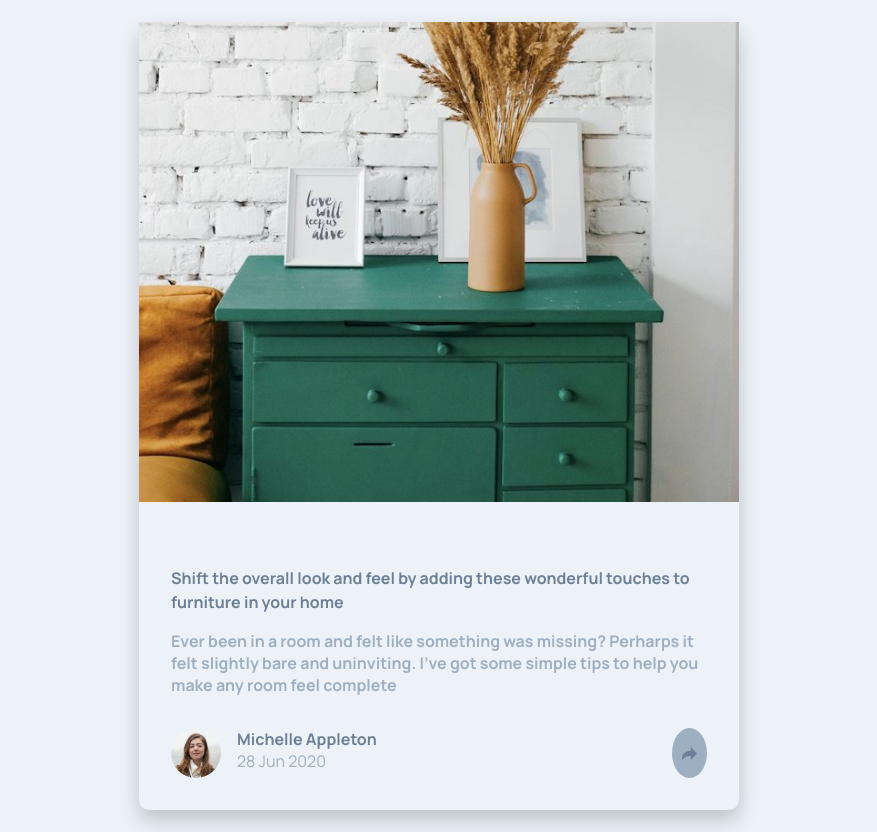
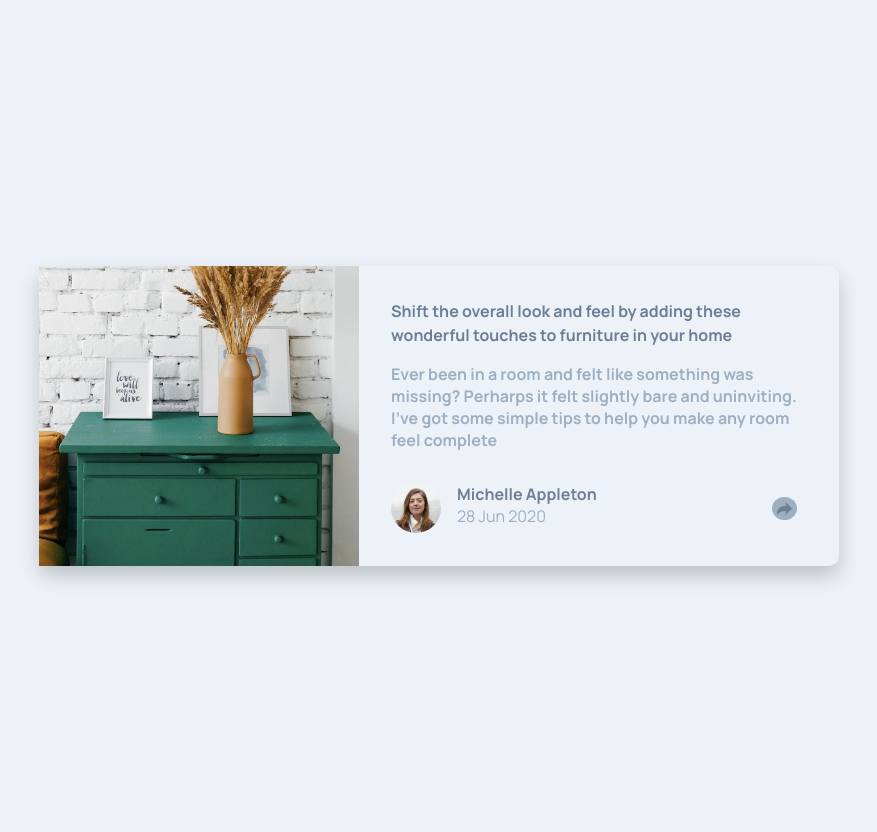
Before and after one commit to DhirtyHefty/Article-Preview, a plain HTML site: page index.html in a window 1280 px wide. Shown: the whole page, without its empty margins (201-1078 px from the left). Drawn offline with Linux system fonts and the light colour scheme.

Commit message:
updated html and css. added desktop

```diff
--- a/index.html
+++ b/index.html
@@ -8,9 +8,12 @@
 </head>
 <body>
     <main class="main-container">
+        <section class="image-section">
             <figure>
                 <img class="hero-img" src="images/drawers.jpg" alt=" drawer image">
             </figure>
+        </section>
+
 
         <section class="second-section">
                 <p class="first-paragraph">
@@ -21,12 +24,13 @@
                 </p>
 
                 <div class="profile-section">
-                <div>
+                    <div class="right-profileSection">
                         <img class="avatar" src="images/avatar-michelle.jpg" alt=" Michelle">
-                </div>
-                <div class="middle-part">
+                        <div class="middle-profileSection">
                             <P class="name">Michelle Appleton</P>
                             <p class="date">28 Jun 2020</p>
+                        </div>
+
                     </div>
                     <button class="share-button">
                         <img class="share-icon" src="images/icon-share.svg" alt="Share Icon">
--- a/style.css
+++ b/style.css
@@ -44,7 +44,9 @@ body {
     margin: 1rem;
 }
 
-.hero-img{
+
+
+.image-section img{
     width: 100%;
     margin-bottom: 2rem;
 }
@@ -67,15 +69,20 @@ body {
     display: flex;
 }
 
+.right-profileSection{
+    display: flex;
+}
+
+.middle-profileSection{
+    padding-right: 1rem ;
+}
+
 .avatar{
     width: 50px;
     border-radius: 25px;
     margin-right: 1rem;
 }
 
-.middle-part{
-    margin: 0 2rem 0 0 ;
-}
 
 .name{
     color: var(--DesaturatedDarkBlue);
@@ -86,17 +93,69 @@ body {
     color: var(--GrayishBlue);
 }
 
+.name,
+.date{
+    white-space: nowrap;
+}
+
 .share-button{
     margin-left: auto;
-    background-color: var(--GrayishBlue);
+    background: var(--GrayishBlue);
     border: none;
-    padding: 0 10px;
     border-radius: 50%;
     cursor: pointer;
+    margin: 10px;
 }
 
 .share-icon{
     width: 15px;
     height: auto;
-    margin: ;
+    margin: 5px;
+    padding: -5px;
 }
+
+@media (min-width: 1024px) {
+    .main-container{
+        display: flex;
+        flex-direction: row;
+        justify-content: center;
+        align-items: center;
+        max-width: 800px;
+        height: 300px;
+    }
+
+    .image-section{
+        width: 40%;
+        height: 100%;
+        overflow: hidden;
+    }
+
+    .image-section figure{
+        margin: 0;
+        padding: 0;
+        height: 100%;
+        width: 100%;
+    }
+
+    .image-section img{
+        width: 100%;
+        height: 100%;
+        object-fit: cover;
+
+    }
+    /* content section takes remaining space*/
+    .second-section{
+        width: 60%;
+        display: flex;
+        flex-direction: column;
+        justify-content: center;
+        padding: 2rem;
+        margin: 0;
+    }
+
+    .profile-section{
+        display: flex;
+        justify-content: space-between;
+        align-items: center;
+    }
+}
```
Lines whose indentation alone changed are shown as unchanged.
